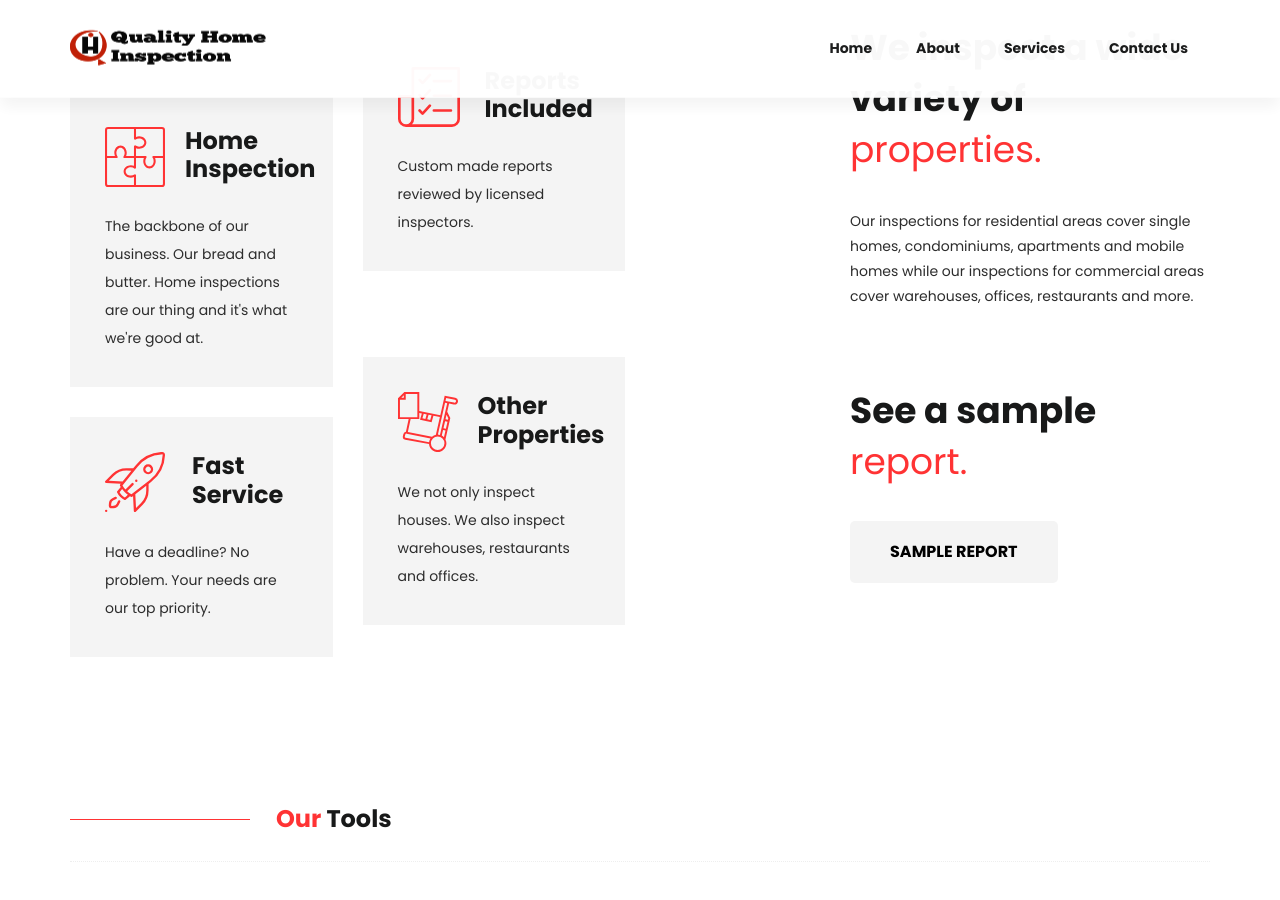
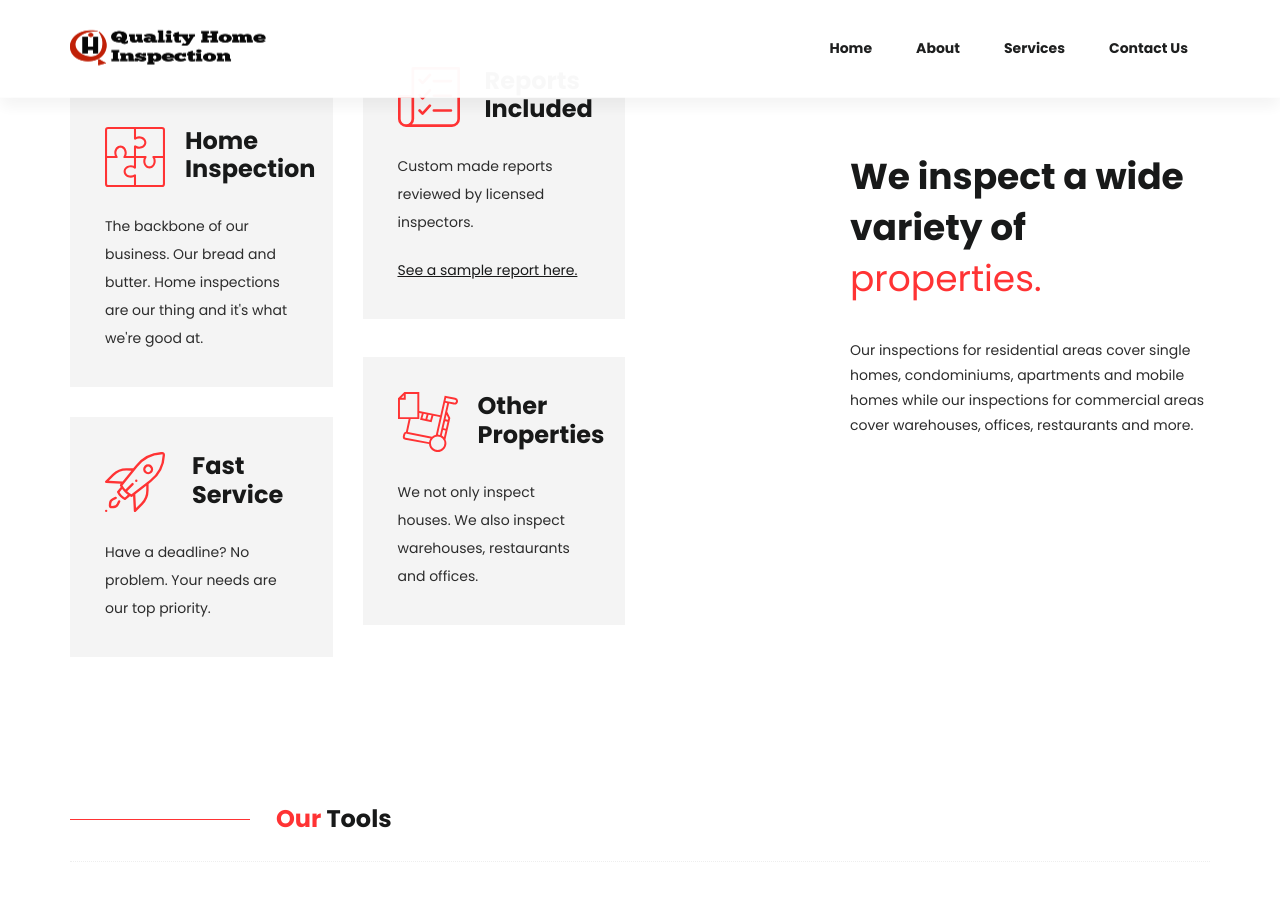
Before and after one commit to qualityhomeinspection/qualityhomeinspection.github.io, a Jekyll site: the page built from index.md, in a window 1280 px wide and 900 px high, scrolled down 3266 px. Built offline with Jekyll 4.4.1, drawn with Linux system fonts in a browser that asks for light colours.

Commit message:
sample report changes

```diff
--- a/_includes/service.html
+++ b/_includes/service.html
@@ -20,6 +20,7 @@
                          <img src="img/icon/service_2.svg" alt="">
                          <h4>Reports Included</h4>
                          <p>Custom made reports reviewed by licensed inspectors.</p>
+                         <p><a href="#" style="text-decoration: underline;">See a sample report here.</a></p>
                       </div>
                    </div>
                    <div class="col-lg-6 col-sm-6">
@@ -43,8 +44,6 @@
              <div class="service_text">
                 <h2>We inspect a wide variety of <span>properties.</span></h2>
                 <p>Our inspections for residential areas cover single homes, condominiums, apartments and mobile homes while our inspections for commercial areas cover warehouses, offices, restaurants and more.</p>
-                <h2 style="margin-top:75px;">See a sample <span> report.</span></h2>
-                <a href="https://www.spectora.com/home-inspectors/quality-home-inspection/sample_report?sample_id=1427" class="btn_1">Sample Report</a>
              </div>
           </div>
        </div>
```
Also changed, not shown: index.md (+2 -1 lines).
